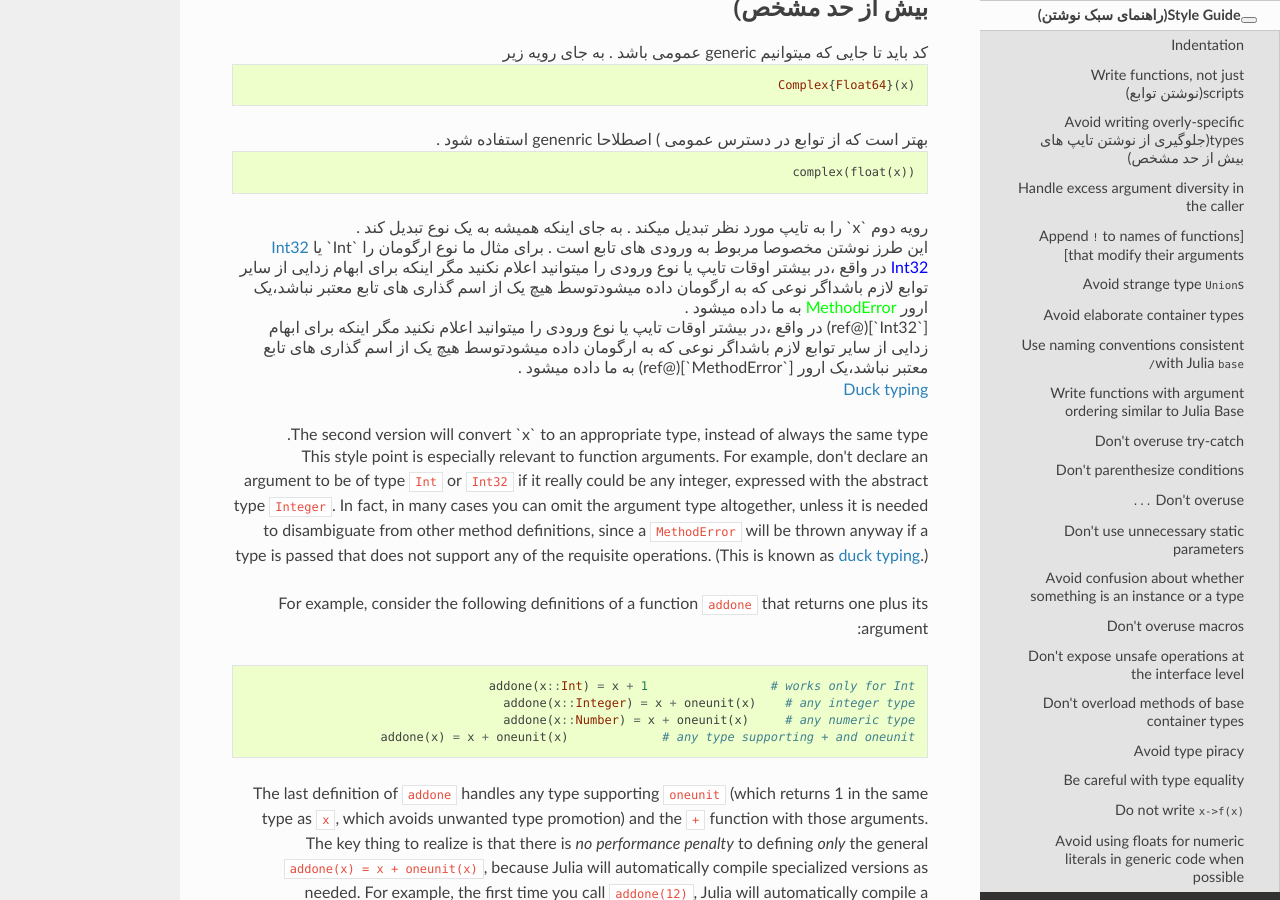
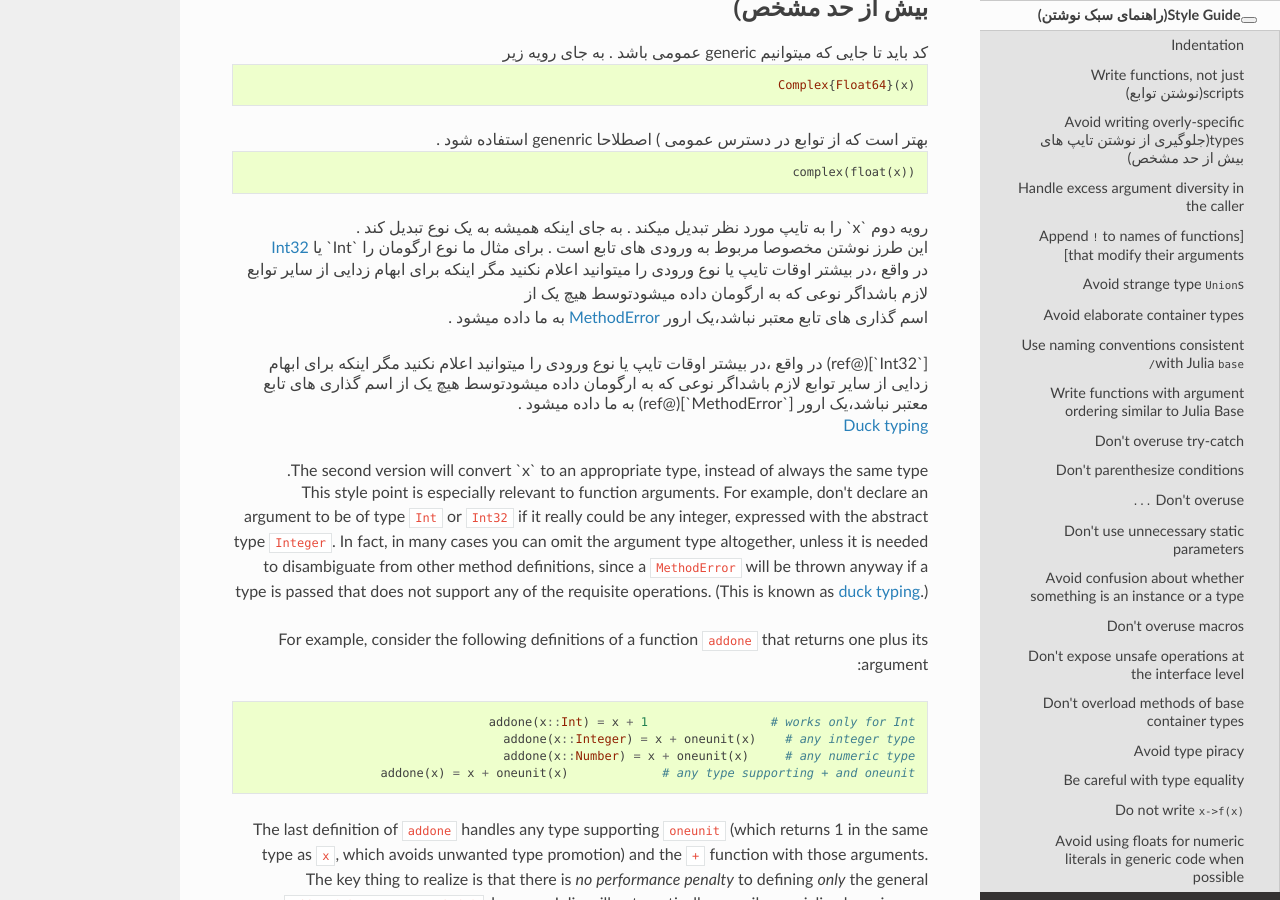
Before and after one commit to AppliedLinearAlgebra-Sharif/julia-docs, a Sphinx documentation site: the page built from docs/manual/style-guide.md, in a window 1280 px wide and 900 px high, scrolled down 584 px. Built offline with Sphinx 7.4.7 and the Read the Docs theme 2.0.0, drawn with Linux system fonts in a browser that asks for light colours; pages that are not in the unit, such as notebooks, are missing from menus.

Commit message:
Update style-guide.md

```diff
--- a/docs/manual/style-guide.md
+++ b/docs/manual/style-guide.md
@@ -83,11 +83,11 @@
  برای مثال ما نوع ارگومان را
  `Int`
  یا
- <span><a href="https://docs.julialang.org/en/v1/manual/methods)/">Int32</a></span>
- <span style='color: blue'>Int32</span>
+ <span><a href="https://docs.julialang.org/en/v1/manual/methods/)/">Int32</a></span>
+
  در واقع  ،در بیشتر اوقات تایپ یا نوع ورودی را میتوانید اعلام نکنید مگر اینکه برای ابهام زدایی از سایر توابع لازم باشداگر نوعی که به ارگومان داده میشودتوسط هیچ یک از
 اسم گذاری های تابع معتبر نباشد،یک ارور
- <span style='color: lime'>MethodError</span>
+ <span><a href="https://docs.julialang.org/en/v1/manual/methods/)/">MethodError</a></span>
  به ما داده میشود
  .
  </div>
```
